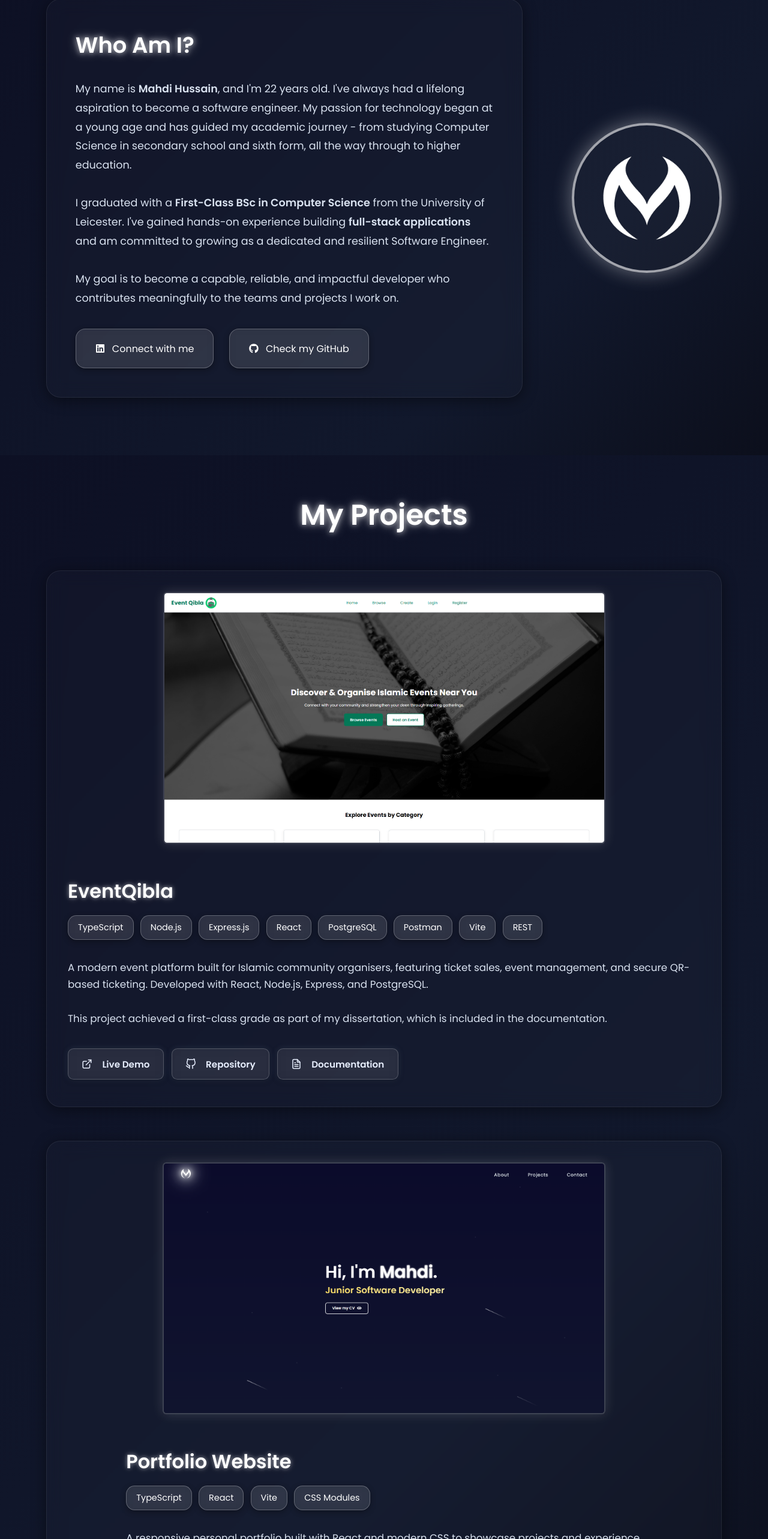
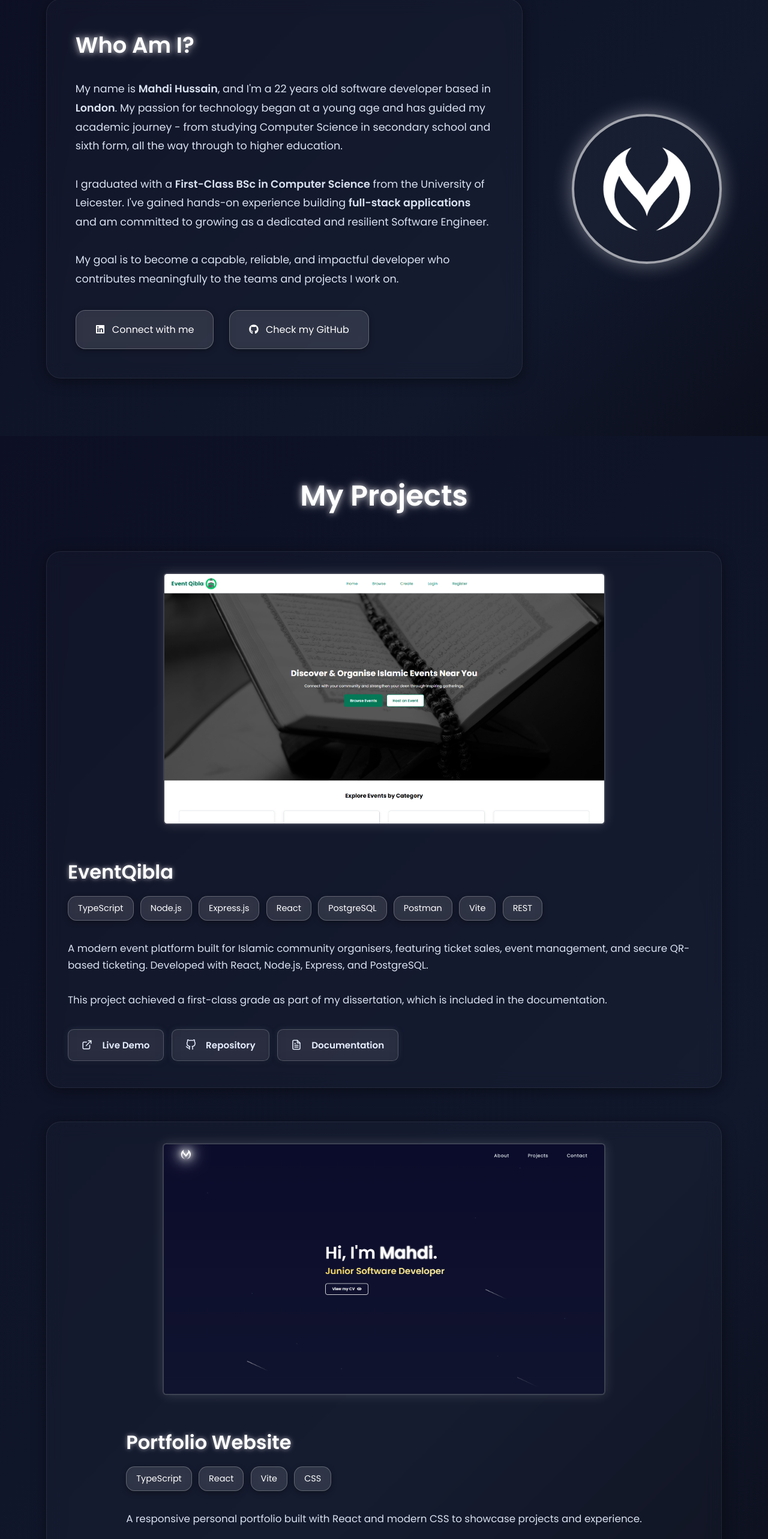
Before and after one commit to mh1803/Portfolio, a React (Vite) app in the folder mahdi-hussain-portfolio/: page / in a window 1280 px wide. Shown: the part 898-3464 px from the top of the page at 60% size. Built offline with nearby package versions, Linux system fonts and the light colour scheme.

Commit message:
Adjusted text

```diff
--- a/mahdi-hussain-portfolio/public/Hero.module.css
+++ b/mahdi-hussain-portfolio/public/Hero.module.css
@@ -198,7 +198,6 @@ body {
   }
 
   .greeting {
-    margin-top: 120px;
     align-items: center;
     gap: 0.8rem;
   }
--- a/mahdi-hussain-portfolio/src/components/About.tsx
+++ b/mahdi-hussain-portfolio/src/components/About.tsx
@@ -32,7 +32,7 @@ function About() {
           <div className={`${styles.aboutInfo} ${styles.animateOnScroll}`}>
             <h1 className={`${styles.title} ${styles.animateOnScroll}`}>Who Am I?</h1>
             <p className={`${styles.description} ${styles.animateOnScroll}`}>
-              My name is <strong>Mahdi Hussain</strong>, and I'm 22 years old. I've always had a lifelong aspiration to become a software engineer.
+              My name is <strong>Mahdi Hussain</strong>, and I'm a 22 years old software developer based in <strong>London</strong>.
               My passion for technology began at a young age and has guided my academic journey - from studying Computer Science in secondary school and sixth form,
               all the way through to higher education.
               <br />
--- a/mahdi-hussain-portfolio/src/components/Projects.tsx
+++ b/mahdi-hussain-portfolio/src/components/Projects.tsx
@@ -45,7 +45,7 @@ const Projects: React.FC = () => {
       title: "Portfolio Website",
       description:
         "A responsive personal portfolio built with React and modern CSS to showcase projects and experience.",
-      tech: ["TypeScript", "React", "Vite", "CSS Modules"],
+      tech: ["TypeScript", "React", "Vite", "CSS"],
       liveDemo: "/",
       repository: "https://github.com/mh1803/Portfolio/tree/main",
       image: Portfolio,
```
